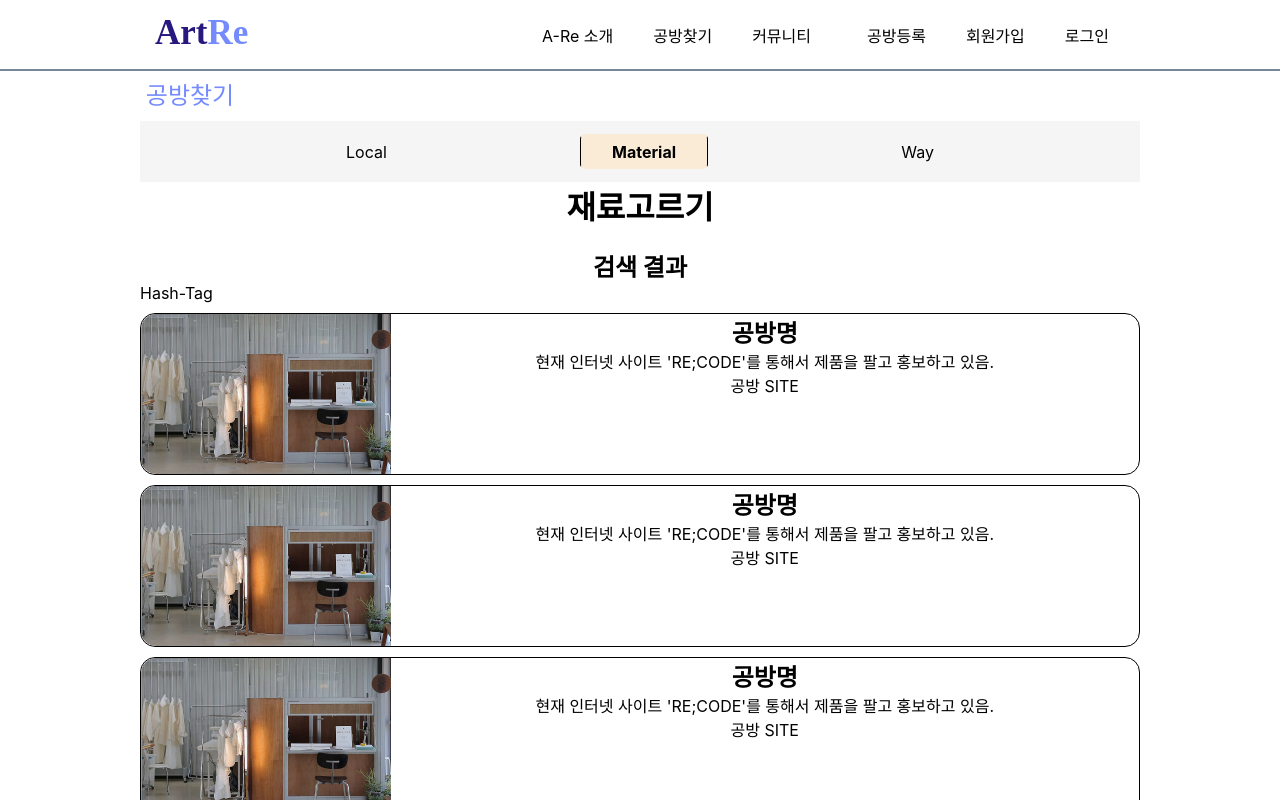
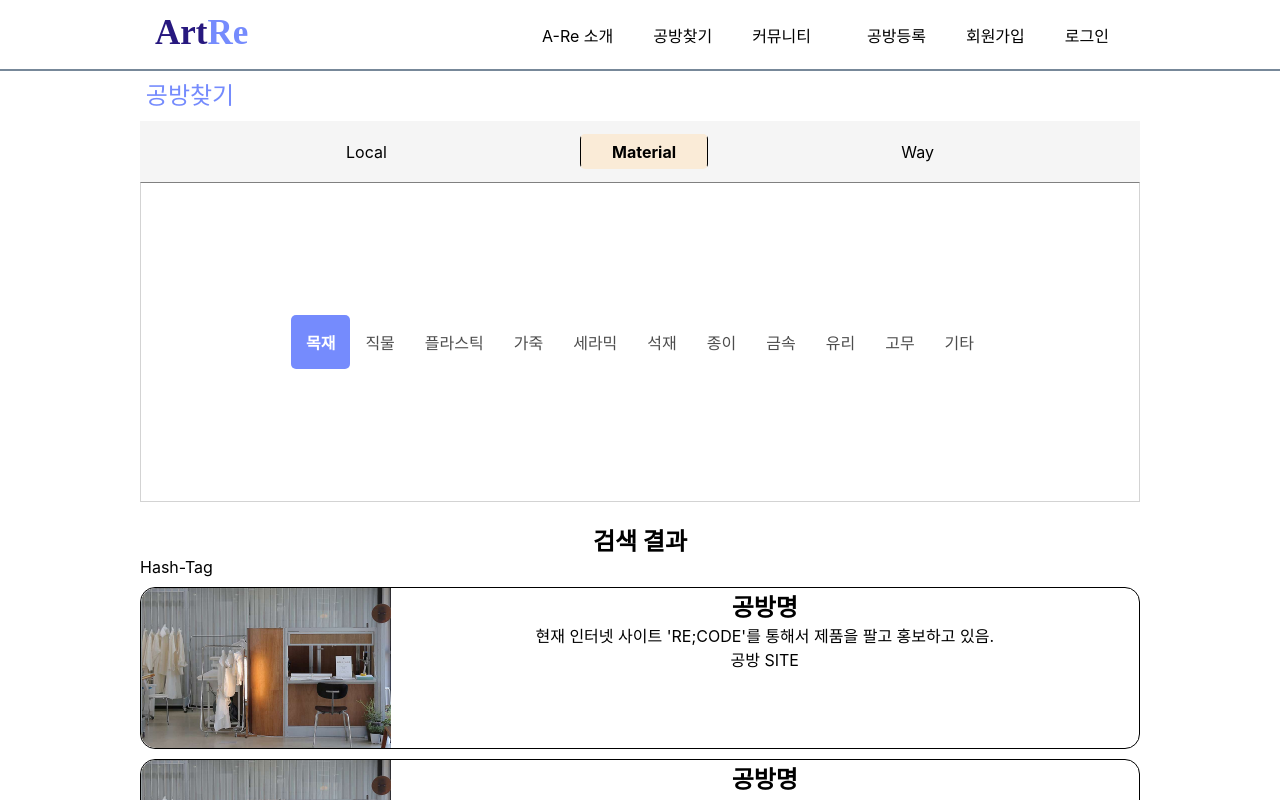
Before and after one commit to Team-NanaScript/Art_Recycle, a React (Create React App) app in the folder react-are/: page /search/material in a window 1280 px wide. Shown: the top 800 px of the page. Built offline with nearby package versions, Linux system fonts and the light colour scheme.

Commit message:
search css 수정

```diff
--- a/react-are/src/css/SearchSection.css
+++ b/react-are/src/css/SearchSection.css
@@ -1,12 +1,12 @@
-div.Search header{
-	position: relative;
-	right:450px;
-	margin:5px;
+div.Search header {
+  position: relative;
+  right: 450px;
+  margin: 5px;
 }
 
-div.Search header h2{
-	font-weight: 300;
-	color:rgb(117, 139, 253);
+div.Search header h2 {
+  font-weight: 300;
+  color: rgb(117, 139, 253);
 }
 
 section.search_section {
@@ -16,31 +16,31 @@ section.search_section {
   width: 1000px;
   display: flex;
   align-items: center;
-  min-height: 30vh;
+  min-height: 40vh;
   /* justify-content: center; */
 }
 
 div.tag {
   padding: 15px;
-  color:rgba(0,0,0,0.7);
+  color: rgba(0, 0, 0, 0.7);
   font-weight: 500;
 }
 
-div.tag:nth-of-type(1){
+div.tag:nth-of-type(1) {
   background-color: rgb(117, 139, 253);
   border-radius: 5px;
-  transition:0.5s ease;
-  cursor:pointer;
-  color:white;
+  transition: 0.5s ease;
+  cursor: pointer;
+  color: white;
   font-weight: bold;
 }
 
 div.tag:hover {
   background-color: rgb(117, 139, 253);
   border-radius: 5px;
-  transition:0.5s ease;
-  cursor:pointer;
-  color:white;
+  transition: 0.5s ease;
+  cursor: pointer;
+  color: white;
   font-weight: bold;
 }
 
@@ -76,7 +76,7 @@ div.offline {
 }
 
 div.offline {
-  border: 1px solid green;
+  /* border: 1px solid green; */
 
   background-image: url("../image/offline.jpg");
   background-repeat: no-repeat;
@@ -86,7 +86,7 @@ div.offline {
 }
 
 div.online {
-  border: 1px solid blue;
+  /* border: 1px solid blue; */
 
   background-image: url("../image/online.png");
   background-repeat: no-repeat;
@@ -94,3 +94,11 @@ div.online {
   background-position: bottom;
   background-size: contain;
 }
+
+/* MaterialSearch */
+
+div.material_box {
+  display: flex;
+
+  margin: 0 auto;
+}
--- a/react-are/src/search/MaterialSearch.jsx
+++ b/react-are/src/search/MaterialSearch.jsx
@@ -1,10 +1,28 @@
-import React from "react";
+import React, { useCallback } from "react";
 
+const materialData = [
+  "목재",
+  "직물",
+  "플라스틱",
+  "가죽",
+  "세라믹",
+  "석재",
+  "종이",
+  "금속",
+  "유리",
+  "고무",
+  "기타",
+];
 const MaterialSearch = () => {
+  const material_box = useCallback(() => {
+    return materialData.map((text) => {
+      return <div className="tag">{text}</div>;
+    });
+  }, []);
   return (
-    <div>
-      <h1>재료고르기</h1>
-    </div>
+    <section className="search_section">
+      <div className="material_box">{material_box()}</div>
+    </section>
   );
 };
 
```
